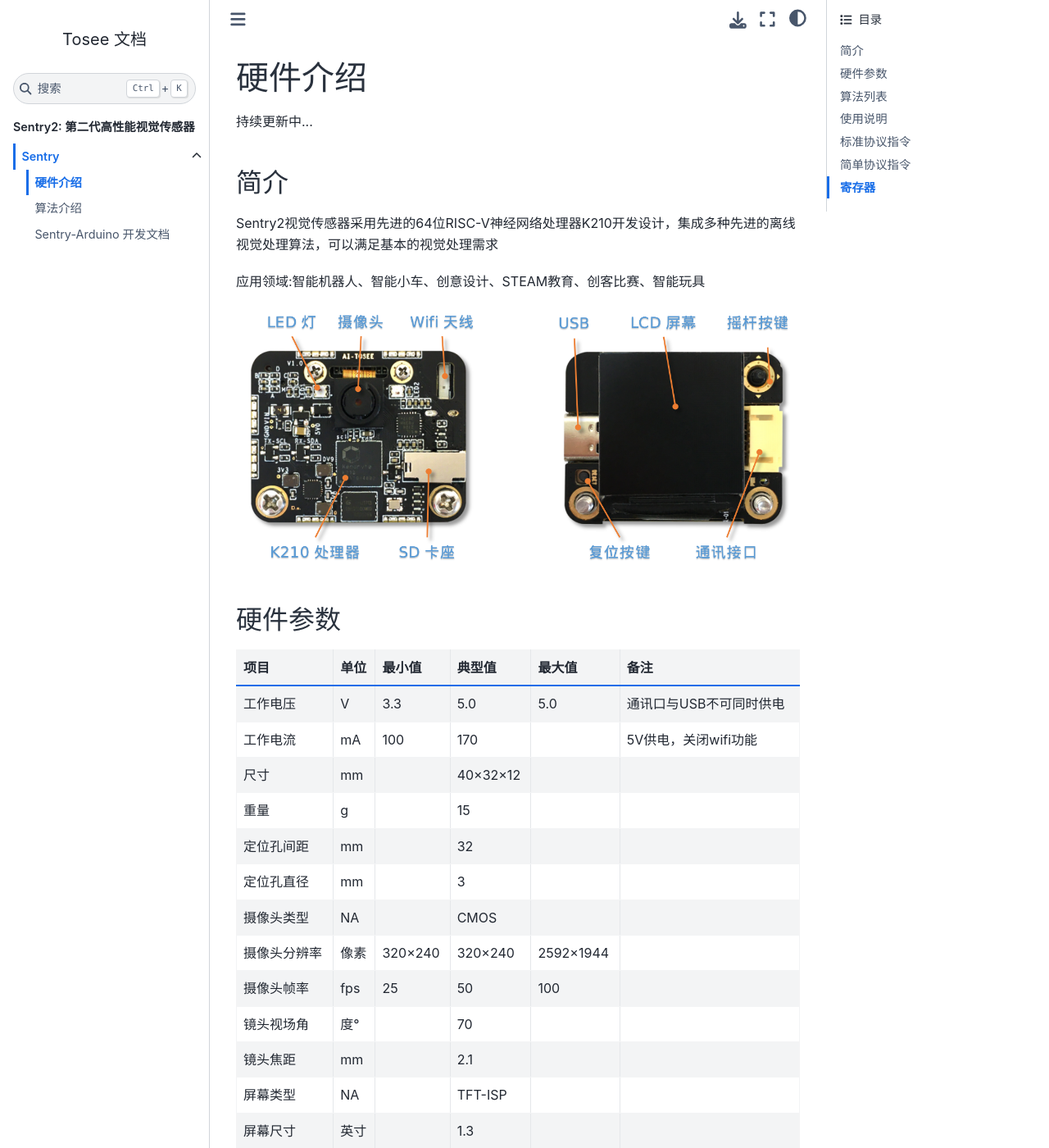
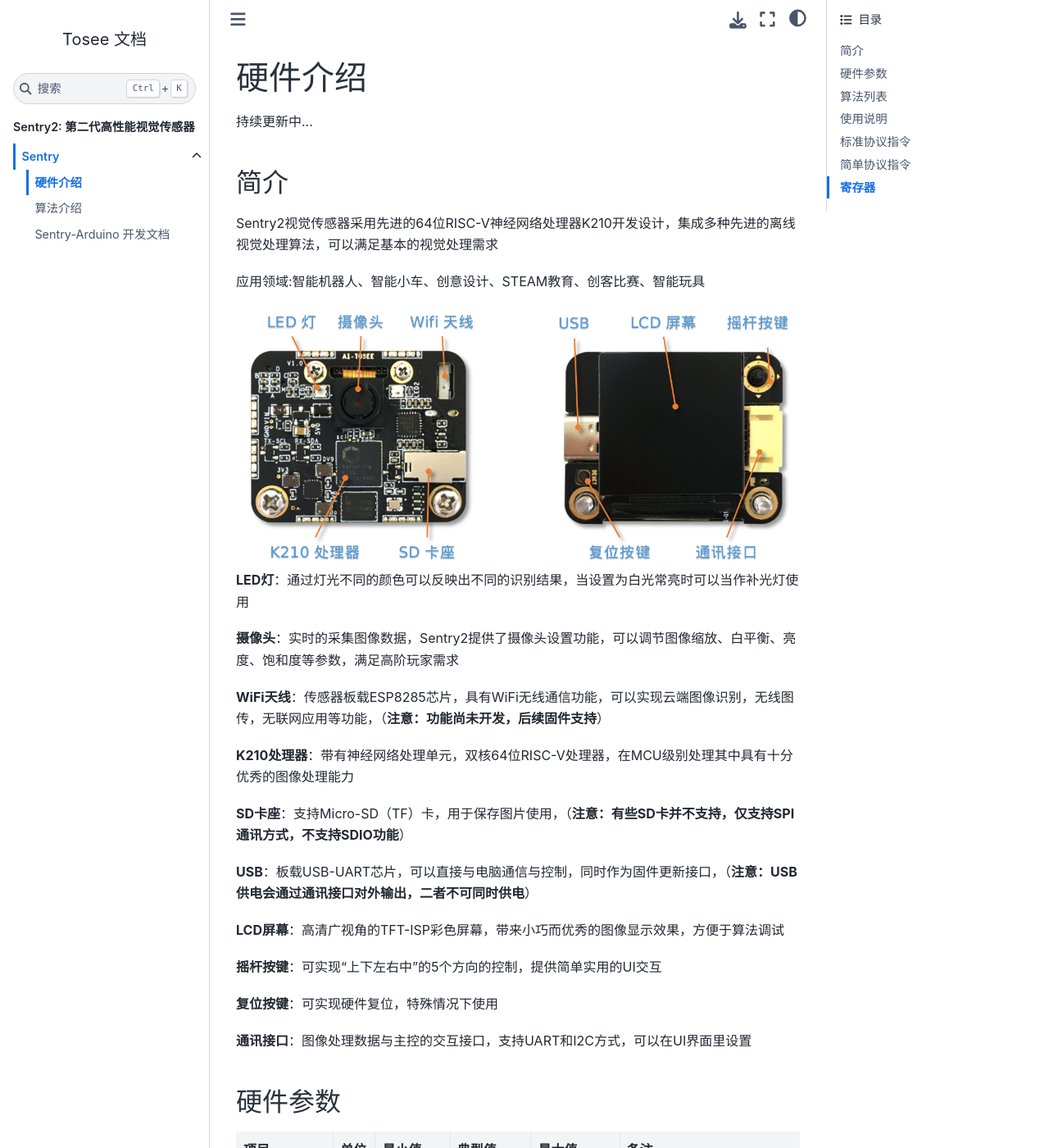
Before and after one commit to AITosee/Tosee-Docs, a Sphinx documentation site: the page built from docs/Sentry/Hardware/index.rst, in a window 1280 px wide and 1400 px high. Shown: the whole window at 82% size. Built offline with Sphinx 7.4.7 and the Sphinx Book theme 1.1.4, drawn with Linux system fonts in a browser that asks for light colours; some of the changed text lies outside the part shown.

Commit message:
update hardware

```diff
--- a/docs/Sentry/Hardware/index.rst
+++ b/docs/Sentry/Hardware/index.rst
@@ -11,6 +11,28 @@
 
 
 .. image:: images/sentry2_top_bot_view.png
+
+
+**LED灯**：通过灯光不同的颜色可以反映出不同的识别结果，当设置为白光常亮时可以当作补光灯使用
+
+**摄像头**：实时的采集图像数据，Sentry2提供了摄像头设置功能，可以调节图像缩放、白平衡、亮度、饱和度等参数，满足高阶玩家需求
+
+**WiFi天线**：传感器板载ESP8285芯片，具有WiFi无线通信功能，可以实现云端图像识别，无线图传，无联网应用等功能，（**注意：功能尚未开发，后续固件支持**）
+
+**K210处理器**：带有神经网络处理单元，双核64位RISC-V处理器，在MCU级别处理其中具有十分优秀的图像处理能力
+
+**SD卡座**：支持Micro-SD（TF）卡，用于保存图片使用，（**注意：有些SD卡并不支持，仅支持SPI通讯方式，不支持SDIO功能**）
+
+**USB**：板载USB-UART芯片，可以直接与电脑通信与控制，同时作为固件更新接口，（**注意：USB供电会通过通讯接口对外输出，二者不可同时供电**）
+
+**LCD屏幕**：高清广视角的TFT-ISP彩色屏幕，带来小巧而优秀的图像显示效果，方便于算法调试
+
+**摇杆按键**：可实现“上下左右中”的5个方向的控制，提供简单实用的UI交互
+
+**复位按键**：可实现硬件复位，特殊情况下使用
+
+**通讯接口**：图像处理数据与主控的交互接口，支持UART和I2C方式，可以在UI界面里设置
+
 
 硬件参数
 ----------------
@@ -162,7 +184,7 @@
 设置模式              垂直短按              进入控件进行参数设置
 ================    ================    ================
 
-**注意：拨动即为短按，长按需要至少为2秒以上的保持时间后再松开**
+*提示：拨动即为短按，长按需要至少为2秒以上的保持时间后再松开*
 
 
 设置通讯方式
@@ -210,7 +232,7 @@
 设置运行界面显示元素
 ^^^^^^^^^^^^^^^^^^^^^^^^^^^^^^^^
 
-在运行算法时，为了便于观察检测结果，需要对识别结果进行标识，Sentry2定义了3种标识元素：识别框、坐标、信息
+进行图像识别时，为了便于观察检测结果，需要对识别结果进行标识，Sentry2定义了3种标识元素：识别框、坐标、信息
 
 .. image:: images/sentry2_set_display.png
 
@@ -220,11 +242,54 @@
 
 **信息**:显示物体的分类标签、名称内容等信息
 
-**注意**：当进行多结果检测时，绘制太多的元素可能会降低图像检测帧率，可适当关闭部分元素绘制功能
+*提示：当进行多结果检测时，绘制太多的元素可能会降低图像检测帧率，可适当关闭部分元素绘制功能*
 
-**注意**：有些算法并不具备所有的绘制元素，比如“线条检测”不会绘制坐标线
+*提示：有些算法并不具备所有的绘制元素，比如“线条检测”不会绘制坐标线*
 
-**注意**：当图像中没有显示任何检测结果时，可能是显示功能全部被关闭了，需要打开相关的功能即可
+*提示：当图像中没有显示任何检测结果时，可能是显示功能全部被关闭了，需要打开相关的功能即可*
+
+设置LED灯光颜色
+^^^^^^^^^^^^^^^^^^^^^^^^^^^^^^^^
+
+进行图像识别时，可以通过传感器前面的LED灯光来指示检测结果，每检测一帧图像，会闪烁一次灯光，灯光颜色和亮度可以进行自定义设置
+
+.. image:: images/sentry2_set_led.png
+
+用户可以分别设置“检测到”物体时的灯光颜色和“未检测到”时的灯光颜色，每按一次控件，将会改变一个颜色，切换顺序如下：
+
+.. image:: images/sentry2_led_color_list.png
+
+
+其中，黑色代表关闭灯光
+
+当“检测到”和“未检测到”颜色相同时，LED灯光将保持常亮，不再闪烁
+
+亮度调节范围为0～15,其中0为关闭灯光，15为最亮，如果只作为一般性指示功能，亮度设为1或2即可
+
+* 关闭灯光
+    在某些情况下，灯光可能会对图像识别产生干扰（如颜色类算法，近距离物体识别时，等），此时需要关闭灯光，有两种方式可以关闭的灯光：
+
+    1. 将“检测到”和“未检测到”设置为黑色
+
+    2. 将亮度设置为0
+
+* 补光灯功能
+    当环境较暗时，或者处于逆光环境情况下，需要开启补光灯来照明，可以按照下面的方式设置：
+
+    1. 将“检测到”和“未检测到”都设为白色，此时LED灯光将保持白色常亮状态，不再闪烁
+
+    2. 将亮度提高，比如设为最大15,此时发光最亮
+
+设置坐标系
+^^^^^^^^^^^^^^^^^^^^^^^^^^^^^^^^
+
+Sentry2支持2种坐标系：绝对值坐标系、百分比坐标系
+
+.. image:: images/sentry2_set_cord.png
+
+**绝对值坐标系**：返回图像中的实际坐标数据，与图像分辨率一致，水平方向范围“0～319”，垂直方向范围“0～239”，图像中心点坐标为（160,120），该模式具有更高的精确度。
+
+**百分比坐标系**：将实际检测到的坐标结果量化至整幅图像“0～100”的范围区间内，返回其相对值坐标，水平X方向和垂直Y方向范围“0～100”，图像中心点坐标为（50,50）
 
 
 算法设置
```
Also changed, not shown: other parts of docs/Sentry/Hardware/index.rst (+4 -4 lines), docs/Sentry/Hardware/images/sentry2_led_color_list.png (added), docs/Sentry/Hardware/images/sentry2_set_cord.png (added), docs/Sentry/Hardware/images/sentry2_set_led.png (added).
